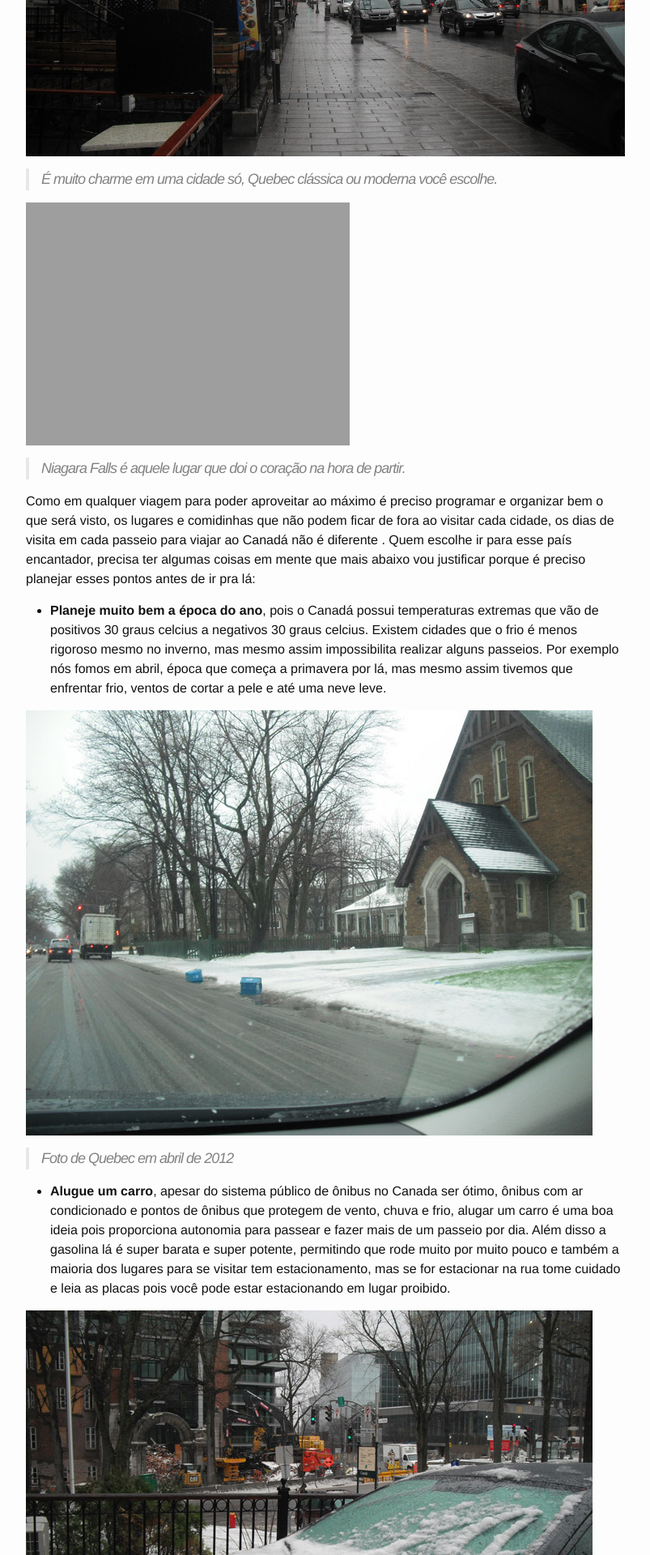
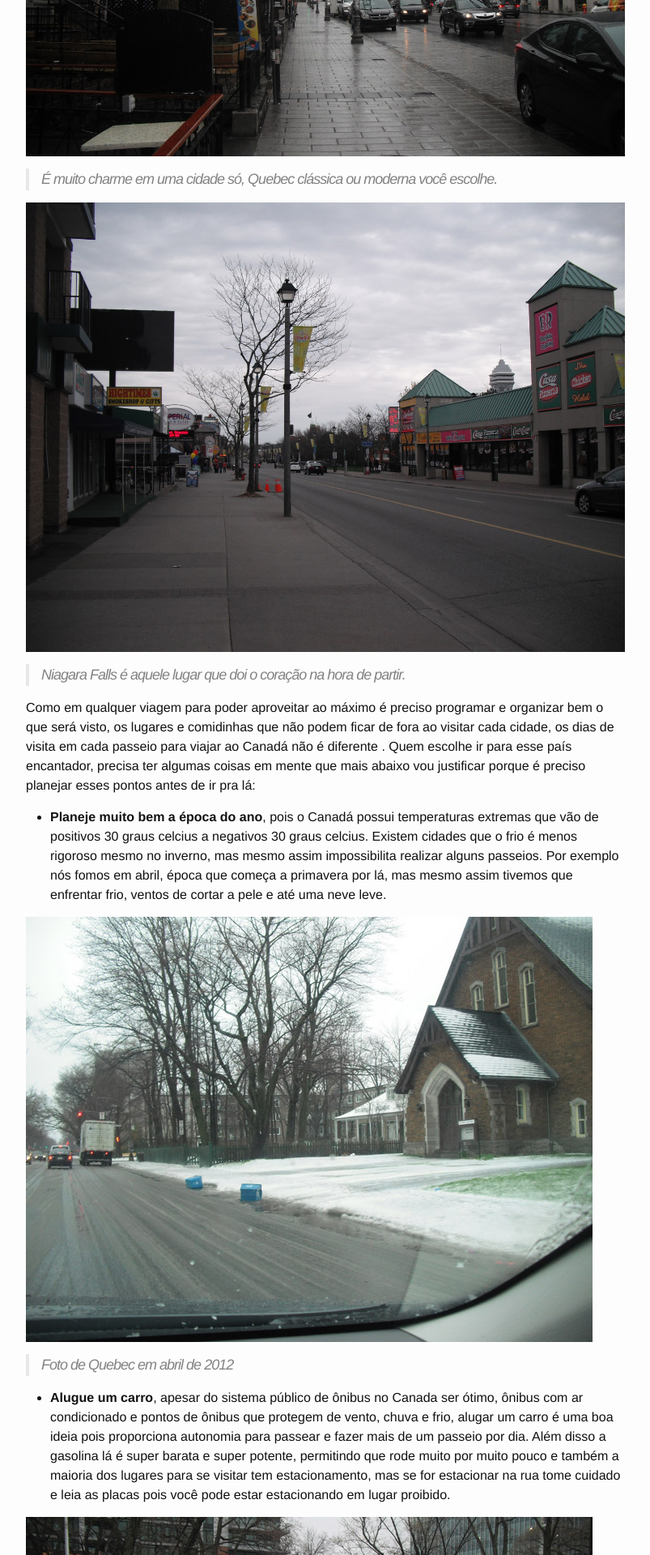
Before and after one commit to ruanltbg/viajandonasferias, a Jekyll site: the page built from _posts/2016-06-30-Dicas-Canada.md, in a window 1280 px wide. Shown: the part 1552-3472 px from the top of the page at 81% size, without its empty margins (238-1041 px from the left). Built offline with Jekyll 4.4.1, drawn with Linux system fonts in a browser that asks for light colours.

Commit message:
Update 2016-06-30-Dicas-Canada.md

```diff
--- a/_posts/2016-06-30-Dicas-Canada.md
+++ b/_posts/2016-06-30-Dicas-Canada.md
@@ -18,7 +18,7 @@ As opções são muitas para viajar e conhecer todo o Canadá, é possível de t
 ![É muito charme em uma cidade só, Quebec classica e moderna você escolhe.](http://www.viajandonasferias.com.br/imagens/post1/Quebec.jpg)
 > É muito charme em uma cidade só, Quebec clássica ou moderna você escolhe.
 
-![Niagara Falls é aquele lugar que doi o coração na hora de partir.](http://www.viajandonasferias.com.br/imagens/post1/Niagara Falls.jpg)
+![Niagara Falls é aquele lugar que doi o coração na hora de partir.](http://www.viajandonasferias.com.br/imagens/post1/Niagar Falls.jpg)
 > Niagara Falls é aquele lugar que doi o coração na hora de partir.
 
 Como em qualquer viagem para poder aproveitar ao máximo é preciso programar e organizar bem o que será visto, os lugares e comidinhas que não podem ficar de fora ao visitar cada cidade, os dias de visita em cada passeio para viajar ao Canadá não é diferente . Quem escolhe ir para esse país encantador, precisa ter algumas coisas em mente que mais abaixo vou justificar porque é preciso planejar esses pontos antes de ir pra lá:
```
